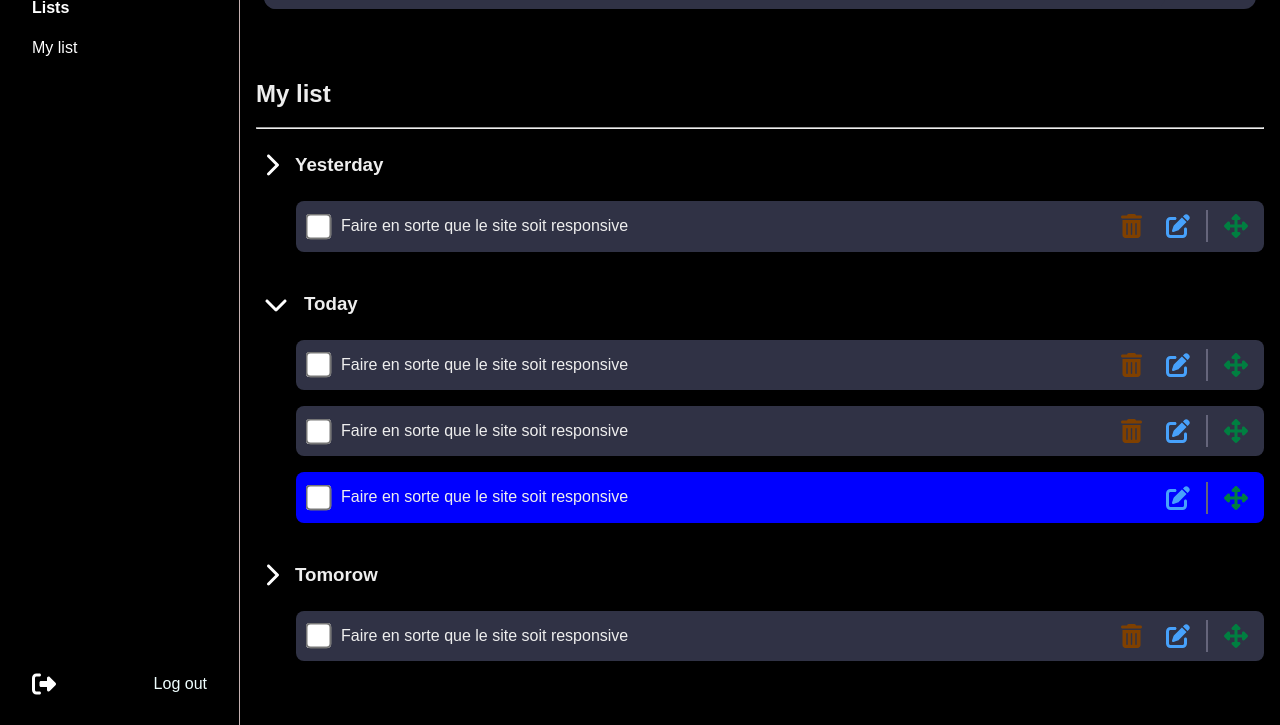
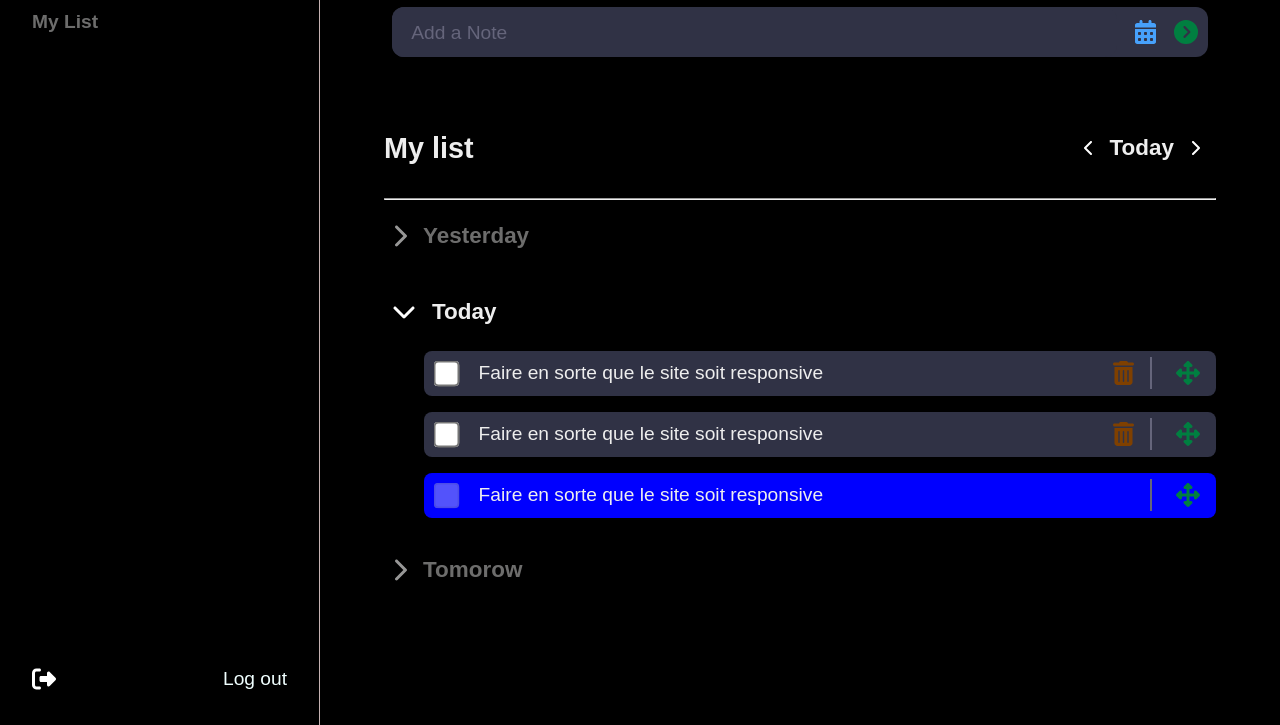
Before and after one commit to Pierre-MarieMarchio/DWWM-TS-TodoListe, a plain HTML site: page src/index.html in a window 1280 px wide. Shown: the part 75-800 px from the top of the page. Drawn offline with Linux system fonts and the light colour scheme.

Commit message:
css html refactoring

```diff
--- a/src/index.html
+++ b/src/index.html
@@ -16,21 +16,20 @@
     <link rel="stylesheet" href="./styles/main.css" />
   </head>
   <body>
-    <main>
-      <section class="section-selector">
+    <main class="container">
+      <!-- Ajout d'une classe container -->
+      <aside class="sidebar">
+        <!-- Changement de section en aside pour la sémantique -->
         <h1>Todo List</h1>
 
         <div>
-          <h4>Lists</h4>
-          <div>
-            <p>My list</p>
-          </div>
+          <h4 class="grey">My List</h4>
         </div>
         <div class="logout">
           <img src="./assets/svg/right-from-bracket-solid.svg" alt="log out" />
           <p>Log out</p>
         </div>
-      </section>
+      </aside>
 
       <section class="section-todo-list">
         <div class="new-list-box">
@@ -38,42 +37,145 @@
             <div class="input-container ic2">
               <input id="note" class="input" type="text" placeholder=" " />
               <div class="buttons">
-                <input class="blue i-size date-button" type="image" src="./assets/svg/calendar-days-solid.svg" alt="Set Date">
-                <input class="green i-size submit-button" type="image" src="./assets/svg/circle-chevron-right-solid.svg" alt="Validate">
+                <input
+                  class="blue i-size date-button"
+                  type="image"
+                  src="./assets/svg/calendar-days-solid.svg"
+                  alt="Set Date"
+                />
+                <input
+                  class="green i-size submit-button"
+                  type="image"
+                  src="./assets/svg/circle-chevron-right-solid.svg"
+                  alt="Validate"
+                />
               </div>
               <div class="cut"></div>
-              <label for="note" class="placeholder">Add a Note</label>
+              <label for="note" class="placeholder" contenteditable="true"
+                >Add a Note</label
+              >
             </div>
-
           </form>
         </div>
 
         <div class="list">
           <div class="list-title">
+            <div class="title-date-container">
               <h2>My list</h2>
+              <div class="change-date-container">
+                <img
+                  class="white i-size-d"
+                  src="./assets/svg/chevron-left-solid.svg"
+                  alt=""
+                />
+                <h3>Today</h3>
+                <img
+                  class="white i-size-d"
+                  src="./assets/svg/chevron-right-solid.svg"
+                  alt=""
+                />
+              </div>
+            </div>
             <hr />
+          </div>
+
+          <!-- Ajout d'une classe pour grouper les list-day -->
+          <div class="list-days">
+            <div class="list-day">
+              <div class="list-day-Title">
+                <img
+                  class="i-size grey"
+                  src="./assets/svg/chevron-right-solid.svg"
+                  alt=""
+                />
+                <h3 class="grey">Yesterday</h3>
+              </div>
+              <ul class="list-colum Yesterday-list"></ul>
             </div>
 
             <div class="list-day">
               <div class="list-day-Title">
-              <img class=" i-size white" src="./assets/svg/chevron-right-solid.svg" alt="" />
-              <h3>Yesterday</h3>
+                <img
+                  class="i-size white"
+                  src="./assets/svg/chevron-down-solid.svg"
+                  alt=""
+                />
+                <h3>Today</h3>
+              </div>
+              <ul class="list-colum Today-list">
+                <!-- ... Liste des tâches ... -->
 
-            </div>
-            <ul class="list-colum Yesterday-list">
                 <li>
                   <div class="postit-box">
                     <div class="list-text">
-                    <input class="check-box" type="checkbox" name="horns" />
-                    <p class="postit-text">
+                      <input class="check-box" type="checkbox" id="task-1" />
+                      <label
+                        for="task-1"
+                        class="postit-text"
+                        contenteditable="false"
+                      >
                         Faire en sorte que le site soit responsive
-                    </p>
+                      </label>
+                    </div>
+                    <img
+                      class="red delete-button"
+                      src="./assets/svg/trash-can-solid.svg"
+                      alt="bouton delet"
+                    />
+                    <div class="vertical-separator"></div>
+                    <img
+                      class="green move-button"
+                      src="./assets/svg/up-down-left-right-solid.svg"
+                      alt="bouton move"
+                    />
+                  </div>
+                </li>
 
+                <li>
+                  <div class="postit-box">
+                    <div class="list-text">
+                      <input class="check-box" type="checkbox" id="task-2" />
+                      <label for="task-2" class="postit-text">
+                        Faire en sorte que le site soit responsive
+                      </label>
                     </div>
-                  <img class="red" src="./assets/svg/trash-can-solid.svg" alt="bouton delet">
-                  <img class="blue" src="./assets/svg/pen-to-square-solid.svg" alt="bouton modifier">
+                    <img
+                      class="red delete-button"
+                      src="./assets/svg/trash-can-solid.svg"
+                      alt="bouton delet"
+                    />
                     <div class="vertical-separator"></div>
-                  <img id="greenbtn" class="green" src="./assets/svg/up-down-left-right-solid.svg" alt="bouton mouve">
+                    <img
+                      class="green move-button"
+                      src="./assets/svg/up-down-left-right-solid.svg"
+                      alt="bouton move"
+                    />
+                  </div>
+                </li>
+
+                <li>
+                  <div class="postit-box ismodified">
+                    <div class="list-text">
+                      <input class="check-box" type="checkbox" id="task-3" />
+                      <label
+                        for="task-3"
+                        class="postit-text"
+                        contenteditable="true"
+                      >
+                        Faire en sorte que le site soit responsive
+                      </label>
+                    </div>
+                    <img
+                      class="red delete-button"
+                      src="./assets/svg/trash-can-solid.svg"
+                      alt="bouton delet"
+                    />
+                    <div class="vertical-separator"></div>
+                    <img
+                      class="green move-button"
+                      src="./assets/svg/up-down-left-right-solid.svg"
+                      alt="bouton move"
+                    />
                   </div>
                 </li>
               </ul>
@@ -81,88 +183,20 @@
 
             <div class="list-day">
               <div class="list-day-Title">
-              <img class=" i-size white" src="./assets/svg/chevron-down-solid.svg" alt="" />
-              <h3>Today</h3>
-
+                <img
+                  class="i-size grey"
+                  src="./assets/svg/chevron-right-solid.svg"
+                  alt=""
+                />
+                <h3 class="grey">Tomorow</h3>
               </div>
-            <ul class="list-colum Today-list">
-              <li>
-                <div class="postit-box">
-                  <div class="list-text">
-                    <input class="check-box" type="checkbox" name="horns" />
-                    <p class="postit-text">
-                      Faire en sorte que le site soit responsive
-                    </p>
-
+              <ul class="list-colum Tomorow-list"></ul>
             </div>
-                  <img class="red" src="./assets/svg/trash-can-solid.svg" alt="bouton delet">
-                  <img class="blue" src="./assets/svg/pen-to-square-solid.svg" alt="bouton modifier">
-                  <div class="vertical-separator"></div>
-                  <img id="greenbtn" class="green" src="./assets/svg/up-down-left-right-solid.svg" alt="bouton mouve">
-                </div>
-              </li>
-              <li>
-                <div class="postit-box">
-                  <div class="list-text">
-                    <input class="check-box" type="checkbox" name="horns" />
-                    <p class="postit-text">
-                      Faire en sorte que le site soit responsive
-                    </p>
-
-                  </div>
-                  <img class="red" src="./assets/svg/trash-can-solid.svg" alt="bouton delet">
-                  <img class="blue" src="./assets/svg/pen-to-square-solid.svg" alt="bouton modifier">
-                  <div class="vertical-separator"></div>
-                  <img id="greenbtn" class="green" src="./assets/svg/up-down-left-right-solid.svg" alt="bouton mouve">
-                </div>
-              </li>
-              <li>
-                <div class="postit-box ismodified">
-                  <div class="list-text">
-                    <input class="check-box" type="checkbox" name="horns" />
-                    <p class="postit-text">
-                      Faire en sorte que le site soit responsive
-                    </p>
-
-                  </div>
-                  <img class="red" src="./assets/svg/trash-can-solid.svg" alt="bouton delet">
-                  <img class="blue" src="./assets/svg/pen-to-square-solid.svg" alt="bouton modifier">
-                  <div class="vertical-separator"></div>
-                  <img id="greenbtn" class="green" src="./assets/svg/up-down-left-right-solid.svg" alt="bouton mouve">
-                </div>
-              </li>
-          </div>
-
-          <div class="list-day">
-            <div class="list-day-Title">
-
-              <img class=" i-size white" src="./assets/svg/chevron-right-solid.svg" alt="" />
-
-              <h3>Tomorow</h3>
-
-            </div>
-            <ul class="list-colum Tomorow-list">
-              <li>
-                <li>
-                  <div class="postit-box">
-                    <div class="list-text">
-                      <input class="check-box" type="checkbox" name="horns" />
-                      <p class="postit-text">
-                        Faire en sorte que le site soit responsive
-                      </p>
-
-                    </div>
-                    <img class="red" src="./assets/svg/trash-can-solid.svg" alt="bouton delet">
-                    <img class="blue" src="./assets/svg/pen-to-square-solid.svg" alt="bouton modifier">
-                    <div class="vertical-separator"></div>
-                    <img id="greenbtn" class="green" src="./assets/svg/up-down-left-right-solid.svg" alt="bouton mouve">
-                  </div>
-                </li>
-              </li>
-            </ul>
           </div>
         </div>
       </section>
     </main>
+
+    <script src="./script/app.js"></script>
   </body>
 </html>
--- a/src/styles/main.css
+++ b/src/styles/main.css
@@ -18,7 +18,8 @@ h1 {
   margin: 0;
 }
 
-main {
+/* Ajout d'un sélecteur pour le container */
+.container {
   margin: 0;
   display: grid;
   grid-template-columns: 15rem auto;
@@ -36,14 +37,17 @@ main {
 
 .section-todo-list .list {
   padding: 1rem;
-
 }
 
 .section-todo-list .list-title {
   margin-bottom: 2rem;
+  position: sticky;
+  top: 5.3rem;
+  z-index: 1;
+  background-color: black;
 }
 
-section.section-selector {
+aside.sidebar {
   border-right: 1px solid rgb(197, 178, 178);
   color: white;
   padding: 1rem 2rem;
@@ -53,9 +57,12 @@ section.section-selector {
   align-items: left;
   text-align: left;
   height: 100vh;
+  position: sticky;
+  top: 0px;
+  overflow-y: auto;
 }
 
-section.section-selector .logout {
+aside.sidebar .logout {
   margin-top: auto;
   display: flex;
   justify-content: space-between;
@@ -63,15 +70,14 @@ section.section-selector .logout {
   text-align: center;
 }
 
-section.section-selector .logout p {
+aside.sidebar .logout p {
   color: azure;
 }
 
-section.section-selector img {
+aside.sidebar img {
   height: 1.5rem;
   cursor: pointer;
-  filter: invert(99%) sepia(54%) saturate(169%) hue-rotate(248deg)
-    brightness(115%) contrast(100%);
+  filter: invert(99%) sepia(54%) saturate(169%) hue-rotate(248deg) brightness(115%) contrast(100%);
 }
 
 /* new todo list */
@@ -94,13 +100,20 @@ section.section-selector img {
 .input-container .buttons input {
   margin-right: 10px;
 }
+
+.new-list-box {
+  position: sticky;
+  top: 0px;
+  z-index: 1;
+  background-color: black;
+}
+
 div.new-list-box {
   display: flex;
   align-items: center;
   text-align: center;
   padding: 0.5rem;
   margin: 1rem;
-  border-radius: 0.5rem;
 }
 div.new-list-box form {
   width: 100%;
@@ -130,7 +143,6 @@ div.new-list-box form {
 }
 
 .cut {
-
   border-radius: 0.8rem;
   height: 1.2rem;
   left: 1.2rem;
@@ -174,27 +186,37 @@ div.new-list-box form {
 
 /* list */
 
+.title-date-container {
+  display: flex;
+  align-items: center;
+  justify-content: space-between;
+}
+
+.change-date-container {
+  display: flex;
+  align-items: center;
+  justify-content: space-between;
+}
+
 .check-box {
   margin: 1rem;
   transform: scale(2);
   cursor: pointer;
 }
 
-.list-day{
-  margin-bottom: 3rem ;
+.list-day {
+  margin-bottom: 3rem;
 }
 
 .list-day-Title {
   display: flex;
   align-items: center;
   align-content: center;
-
 }
 
 .list-colum {
   display: flex;
   flex-direction: column;
-
 }
 div.list-day-Title {
   height: 0.5rem;
@@ -229,7 +251,10 @@ div.list-day h3 {
   display: flex;
   align-items: center;
   align-content: center;
-  text-align: center;
+  text-align: left;
+}
+.postit-text {
+  padding: 0 0.6rem;
 }
 
 .vertical-separator {
@@ -237,6 +262,32 @@ div.list-day h3 {
   border: 1px solid #65657b;
   height: 2rem;
 }
+
+/* logique post-it  */
+
+/* Ajout d'un sélecteur pour les boutons */
+.delete-button:hover,
+.move-button:hover {
+  opacity: 0.8;
+}
+
+
+/* Ajout d'un sélecteur pour les tâches terminées */
+.check-box:checked + label {
+  text-decoration: line-through;
+  color: gray;
+}
+
+/* Désactivation de la case à cocher lorsque la classe ismodified est présente */
+.ismodified .check-box {
+  pointer-events: none;
+  opacity: 0.5;
+}
+
+/* Empêcher le clic sur le texte de cocher la case à cocher */
+/* .postit-text {
+  pointer-events: none;
+} */
 
 /* icones svg */
 
@@ -246,7 +297,12 @@ div.list-day h3 {
   margin-right: 1rem;
   cursor: pointer;
 }
+.i-size-d {
+  height: 1rem;
+  margin: 0.5rem 1rem;
 
+  cursor: pointer;
+}
 .list ul.list-colum li img {
   height: 1.5rem;
   margin: 0.5rem;
@@ -254,9 +310,10 @@ div.list-day h3 {
   cursor: pointer;
 }
 
+/*  colors  */
+
 .red {
-  filter: brightness(0) saturate(100%) invert(22%) sepia(89%) saturate(1183%)
-    hue-rotate(13deg) brightness(99%) contrast(103%);
+  filter: brightness(0) saturate(100%) invert(22%) sepia(89%) saturate(1183%) hue-rotate(13deg) brightness(99%) contrast(103%);
 }
 
 .list ul.list-colum .postit-box.ismodified img.red {
@@ -264,21 +321,115 @@ div.list-day h3 {
 }
 
 .blue {
-  filter: brightness(0) saturate(100%) invert(51%) sepia(99%) saturate(1182%)
-    hue-rotate(186deg) brightness(100%) contrast(97%);
+  filter: brightness(0) saturate(100%) invert(51%) sepia(99%) saturate(1182%) hue-rotate(186deg) brightness(100%) contrast(97%);
 }
 
 .green {
-  filter: brightness(0) saturate(100%) invert(20%) sepia(79%) saturate(2705%)
-    hue-rotate(144deg) brightness(103%) contrast(101%);
+  filter: brightness(0) saturate(100%) invert(20%) sepia(79%) saturate(2705%) hue-rotate(144deg) brightness(103%) contrast(101%);
 }
 
 .white {
-  filter: invert(99%) sepia(54%) saturate(169%) hue-rotate(248deg)
-    brightness(115%) contrast(100%);
+  filter: invert(99%) sepia(54%) saturate(169%) hue-rotate(248deg) brightness(115%) contrast(100%);
+}
+
+.grey {
+  color: #969696;
+  filter: invert(67%) sepia(13%) saturate(11%) hue-rotate(356deg) brightness(87%) contrast(92%);
 }
 
 #greenbtn {
   margin: 0;
   margin-right: 1rem;
 }
+
+@media screen and (max-width: 768px) {
+  body {
+    font-size: 0.9rem;
+  }
+  .container {
+    display: flex;
+    flex-direction: column;
+  }
+  aside.sidebar {
+    display: none;
+    height: auto;
+  }
+  .cut {
+    width: 4.5rem;
+  }
+
+  .list-day-Title h3 {
+    margin-top: 0.5rem;
+  }
+
+  .section-todo-list .list-title {
+    padding-top: 0.5rem;
+    top: 0;
+  }
+
+  div.new-list-box {
+    position: fixed;
+    width: 100%;
+    top: auto;
+    bottom: 0;
+    z-index: 1;
+    background-color: black;
+    margin: 0;
+    padding-top: 0;
+    border-top: solid 2px #808097;
+  }
+
+  div.list-day {
+    margin-bottom: 1.5rem;
+  }
+
+  .check-box {
+    margin: 0.5rem;
+    transform: scale(1);
+  }
+
+  .i-size {
+    height: 1rem;
+  }
+
+  .list-colum.Today-list {
+    padding: 0;
+  }
+
+  .list ul.list-colum li img {
+    height: 1rem;
+    margin: 0.2rem;
+    margin-right: 0.3rem;
+    cursor: pointer;
+  }
+
+  .vertical-separator {
+    margin-right: 0.4rem;
+  }
+
+  #greenbtn {
+    margin: 0;
+    margin-right: 0.4rem;
+  }
+}
+
+@media screen and (min-width: 1024px) {
+  body {
+    font-size: 1.2rem;
+  }
+
+  .container {
+    grid-template-columns: 20rem auto;
+  }
+
+  .cut {
+    width: 6rem;
+  }
+
+  .sidebar {
+    padding: 3rem;
+  }
+  .section-todo-list {
+    padding: 3rem;
+  }
+}
```
Also changed, not shown: src/script/app.js (added, +12 -0 lines). Lines whose indentation alone changed are shown as unchanged.
